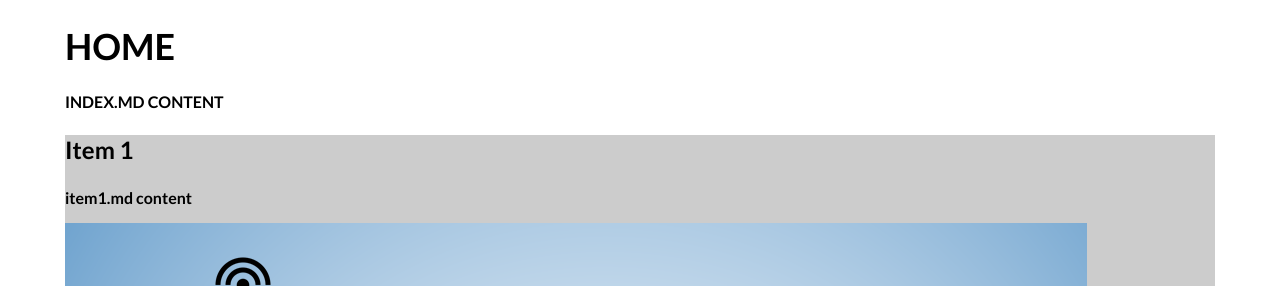
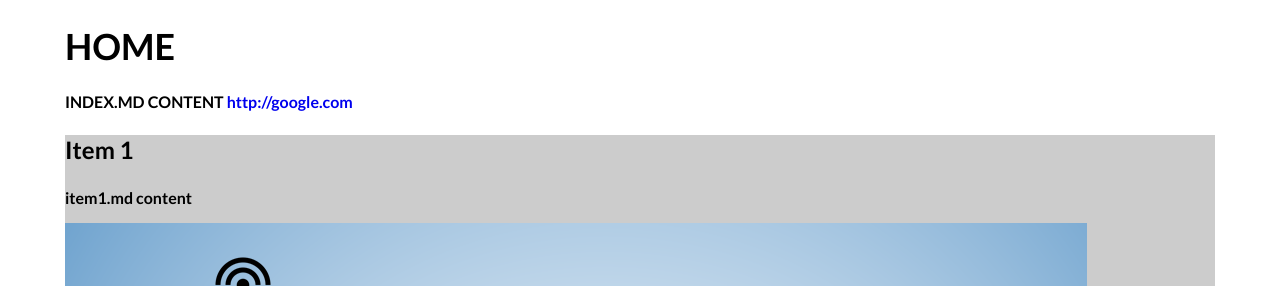
Before and after one commit to Talos-crypto/talos-crypto, a Jekyll site: the page built from index.md, in a window 1280 px wide. Shown: the part 369-655 px from the top of the page. Built offline with Jekyll 4.4.1, drawn with Linux system fonts in a browser that asks for light colours.

Commit message:
external link indicator comment

```diff
--- a/assets/css/custom.scss
+++ b/assets/css/custom.scss
@@ -97,6 +97,7 @@
     text-decoration: none;
 }
 
+//TODO: Add external link indicator. Ideally without Font Awesome?
 
 
 img {
--- a/index.md
+++ b/index.md
@@ -8,3 +8,4 @@
 ---
 
 INDEX.MD CONTENT
+<http://google.com>
```
